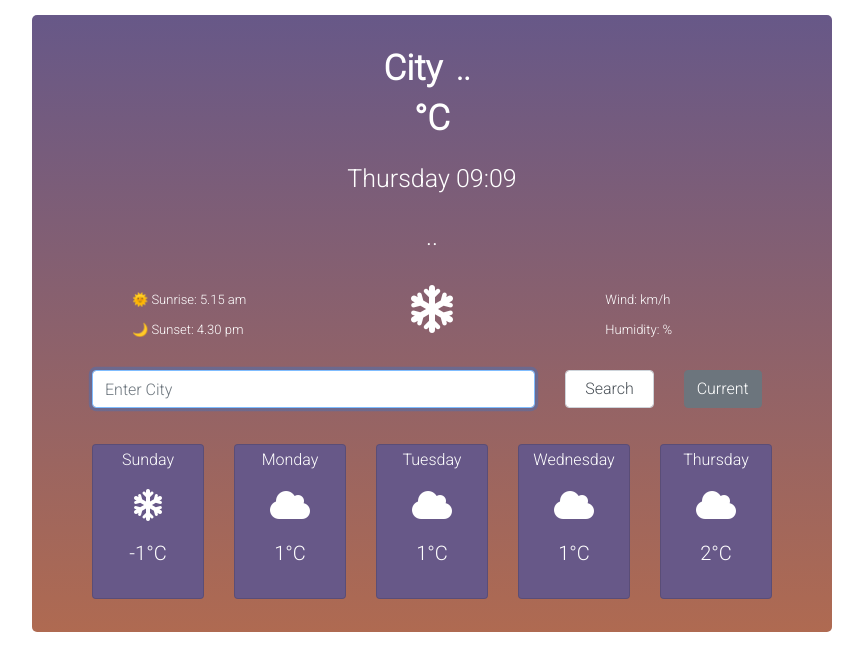
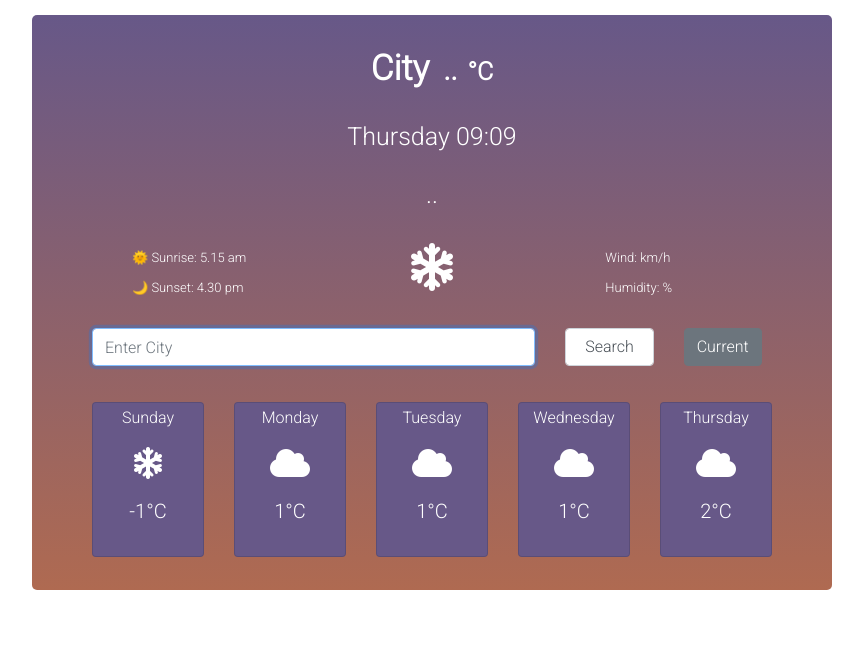
Before and after one commit to C14Po/Weather-app-project, a plain HTML site: page index.html in a window 1280 px wide. Shown: the whole page, without its empty margins (208-1071 px from the left). Drawn offline with nearby package versions, Linux system fonts and the light colour scheme; no server answers.

Commit message:
changed and styled °C

```diff
--- a/index.html
+++ b/index.html
@@ -21,7 +21,7 @@
     <div class="container">
         <div class="cityTemperature">
         <h1 id="city">City</h1>
-        <h1 id="temperature">..</h1><h1>°C</h1>
+        <h1 id="temperature">..</h1><span class="degree">°C</span>
     </div>
         <h2 id="date">...</h2>
         <p id="weather">..</p>
--- a/src/style.css
+++ b/src/style.css
@@ -73,6 +73,12 @@ div.cityTemperature {
 	color: white;
 }
 
+.degree {
+	color: white;
+	font-size: 25px;
+	font-weight: 800;
+}
+
 .search {
 	background-color: white;
 	display: block;
```
